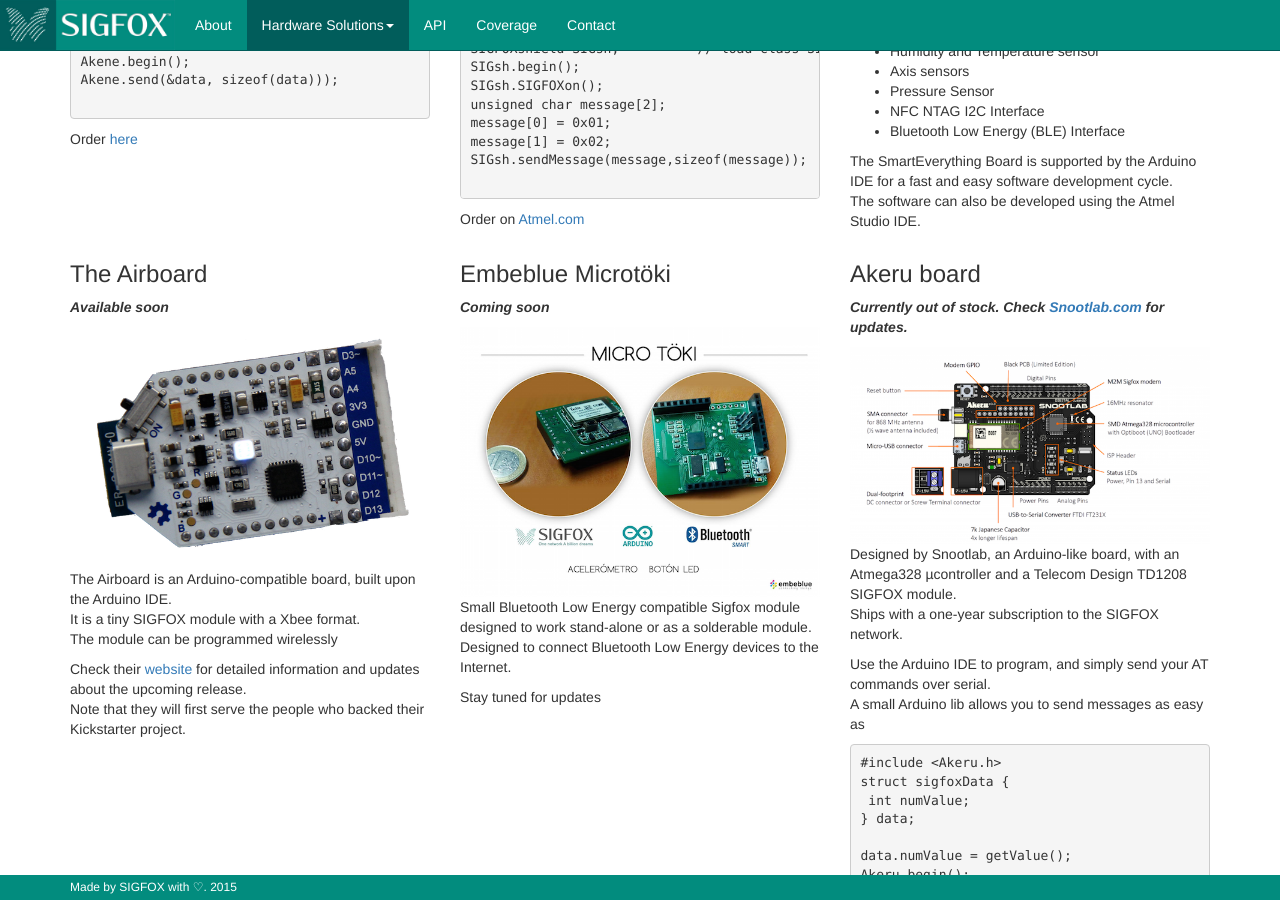
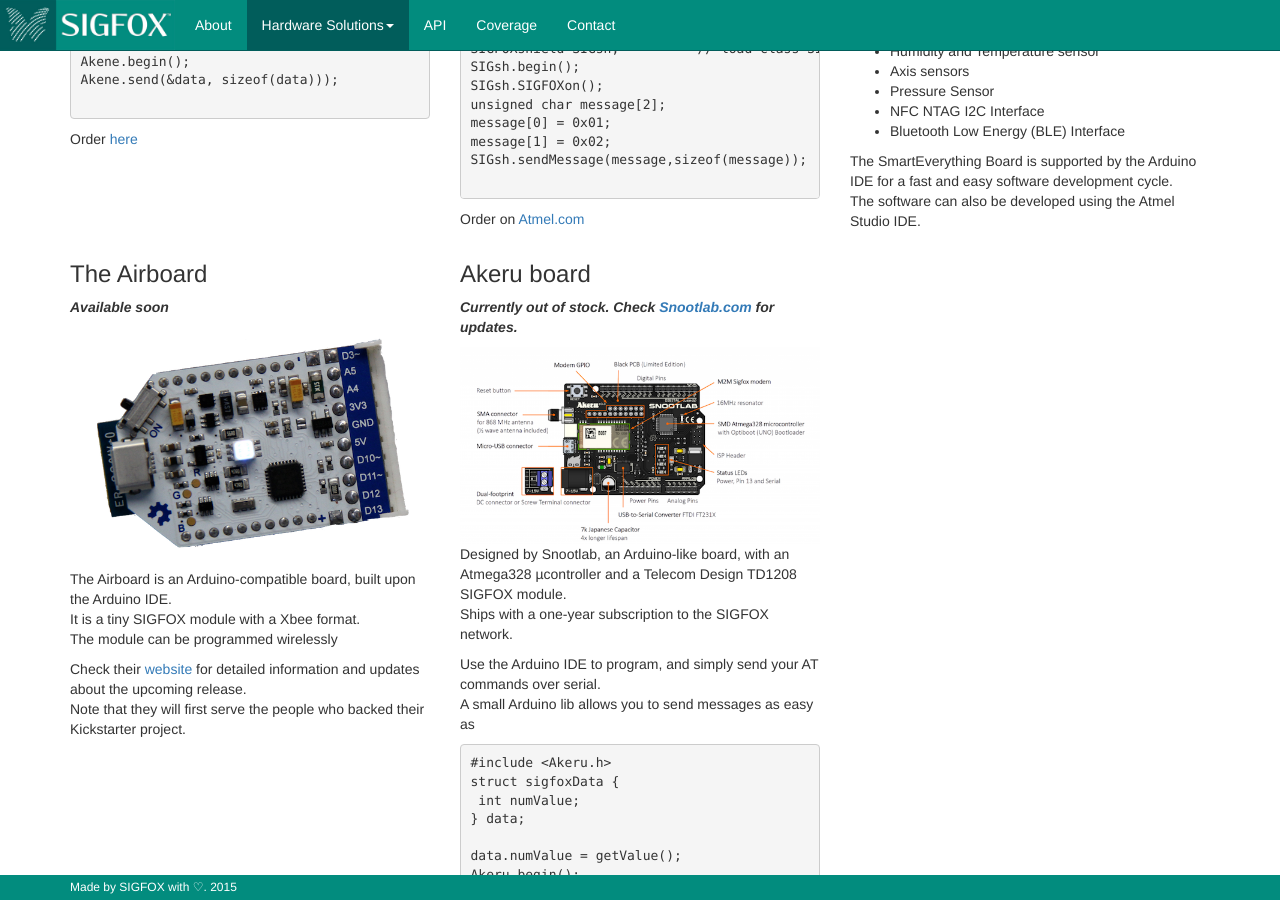
Before and after one commit to sigfox/makers.sigfox.com, a Jekyll site: the page built from index.html, in a window 1280 px wide and 900 px high, scrolled down 1946 px. Built offline with Jekyll 4.4.1, drawn with Linux system fonts in a browser that asks for light colours.

Commit message:
Remove microtoki Embeblue switched their project in another direction, stopping the microtoki development. _Sigfox Zero_ product coming soon

```diff
--- a/index.html
+++ b/index.html
@@ -198,23 +198,6 @@
         <p>
           Check their <a href="http://theairboard.cc">website </a> for detailed information and updates about the upcoming release. <br />
           Note that they will first serve the people who backed their Kickstarter project.
-        </p>
-      </div>
-      <div class="col-sm-4">
-        <h3>Embeblue Microtöki</h3>
-        <p>
-          <strong><i>Coming soon</i></strong>
-        </p>
-        <div class="product-illustration">
-          <img src="./img/microtoki.png" class="img-responsive" />
-        </div>
-
-        <p>
-          Small Bluetooth Low Energy compatible Sigfox module designed to work stand-alone or as a solderable module.<br />
-          Designed to connect Bluetooth Low Energy devices to the Internet.
-        </p>
-        <p>
-          Stay tuned for updates
         </p>
       </div>
       <div class="col-sm-4">
```
